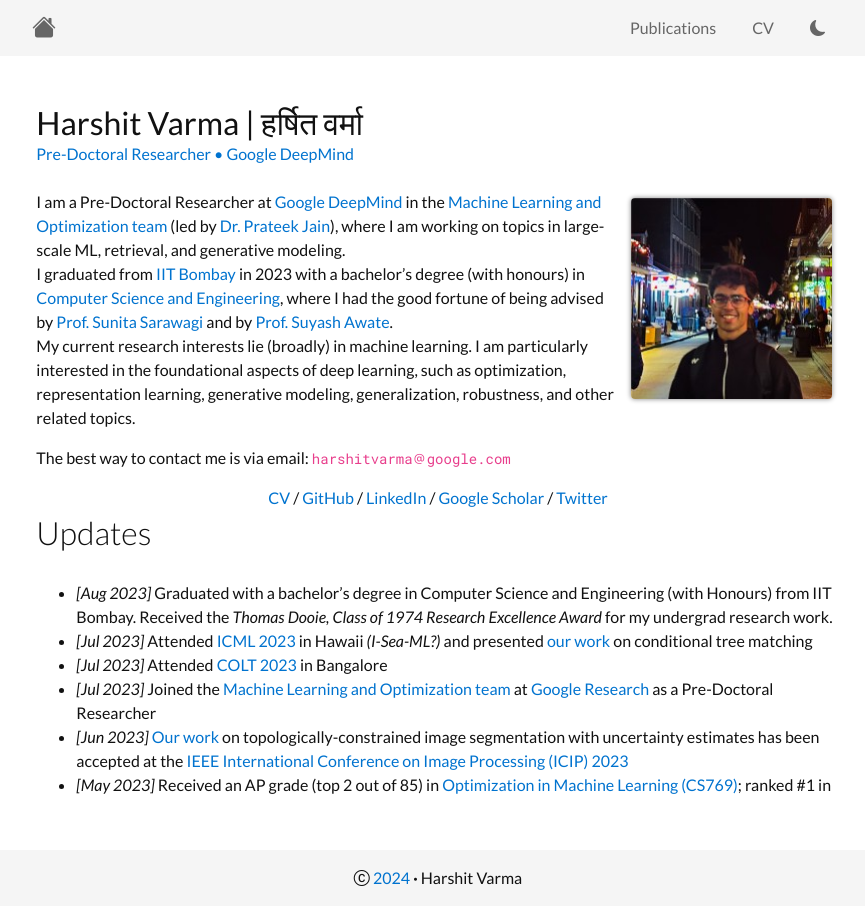
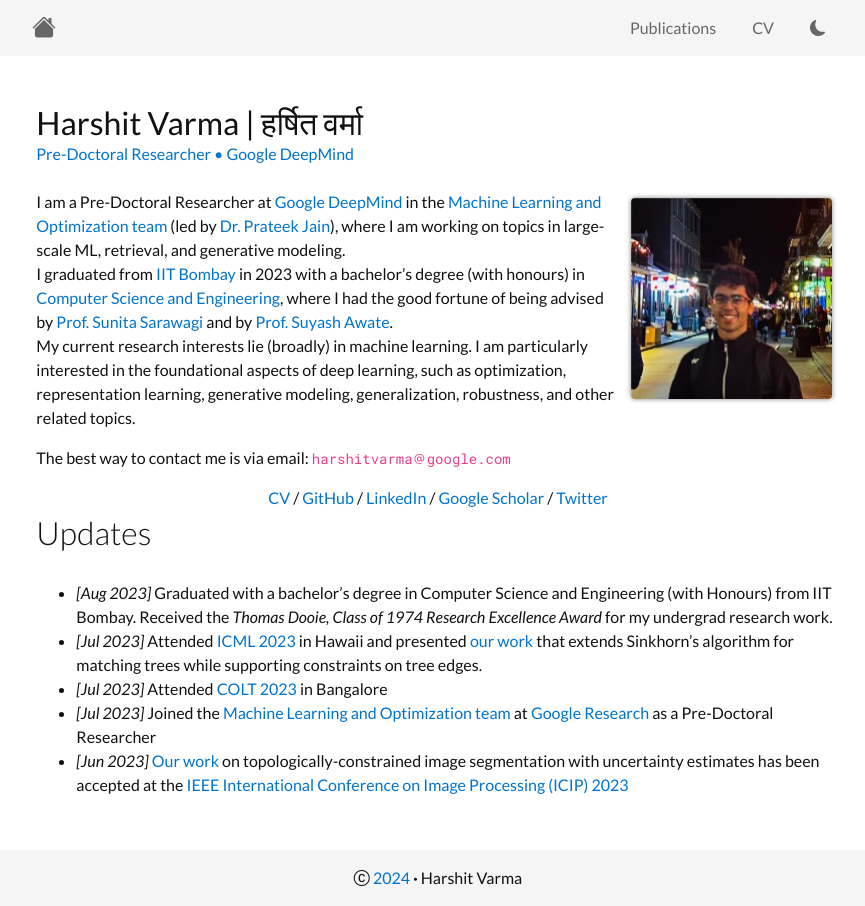
Before and after one commit to hrshtv/hrshtv.github.io, a Jekyll site: the page built from index.html, in a window 1280 px wide. Shown: the whole page, without its empty margins (202-1067 px from the left). Built offline with Jekyll 4.4.1, drawn with Linux system fonts in a browser that asks for light colours; nearby versions of some CDN libraries.

Commit message:
Update updates.md

```diff
--- a/_includes/updates.md
+++ b/_includes/updates.md
@@ -1,5 +1,5 @@
 - *[Aug 2023]* Graduated with a bachelor's degree in Computer Science and Engineering (with Honours) from IIT Bombay. Received the <i>Thomas Dooie, Class of 1974 Research Excellence Award</i> for my undergrad research work.
-- *[Jul 2023]* Attended [ICML 2023](https://icml.cc/) in Hawaii *(I-Sea-ML?)* and presented [our work](https://proceedings.mlr.press/v202/varma23a.html) on conditional tree matching
+- *[Jul 2023]* Attended [ICML 2023](https://icml.cc/) in Hawaii and presented [our work](https://proceedings.mlr.press/v202/varma23a.html) that extends Sinkhorn's algorithm for matching trees while supporting constraints on tree edges.
 - *[Jul 2023]* Attended [COLT 2023](https://learningtheory.org/colt2023/) in Bangalore
 - *[Jul 2023]* Joined the [Machine Learning and Optimization team](https://research.google/teams/india-research-lab/) at [Google Research](https://research.google/) as a Pre-Doctoral Researcher
 - *[Jun 2023]* [Our work](https://ieeexplore.ieee.org/abstract/document/10222358) on topologically-constrained image segmentation with uncertainty estimates has been accepted at the [IEEE International Conference on Image Processing (ICIP) 2023](https://2023.ieeeicip.org/)
```
